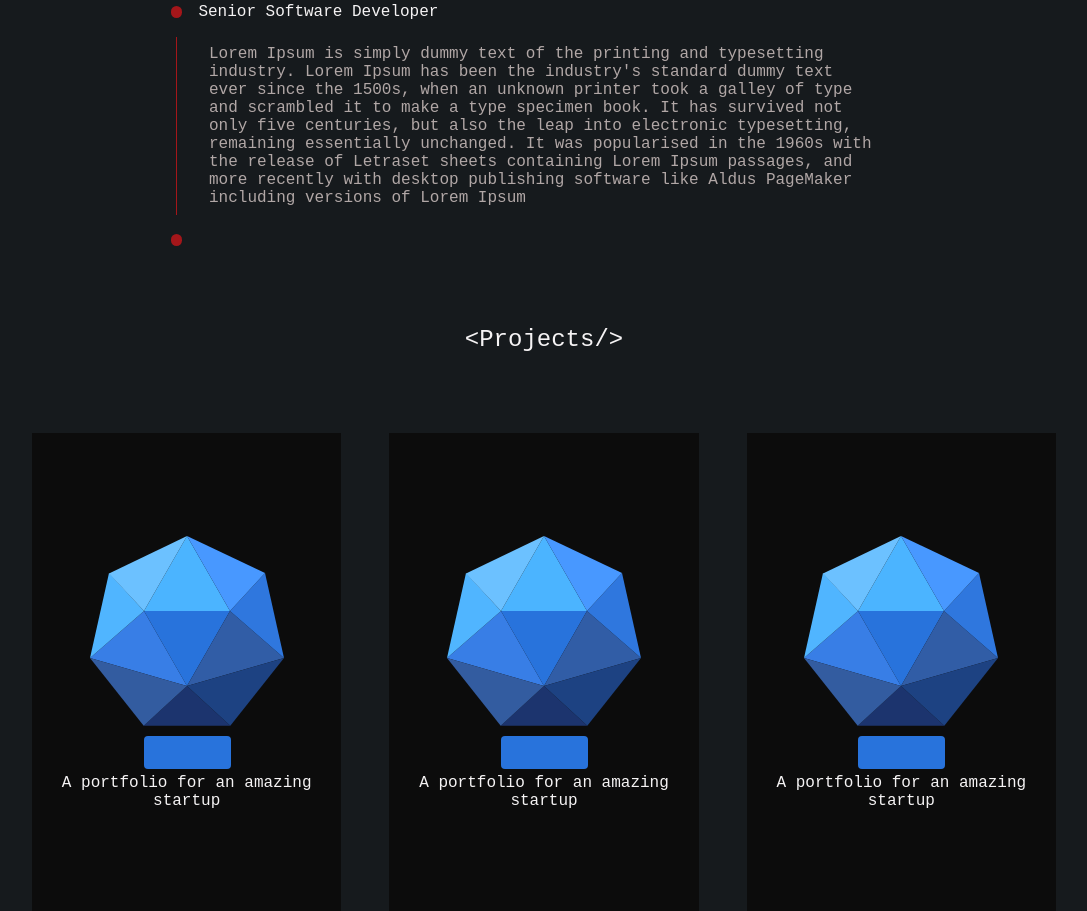
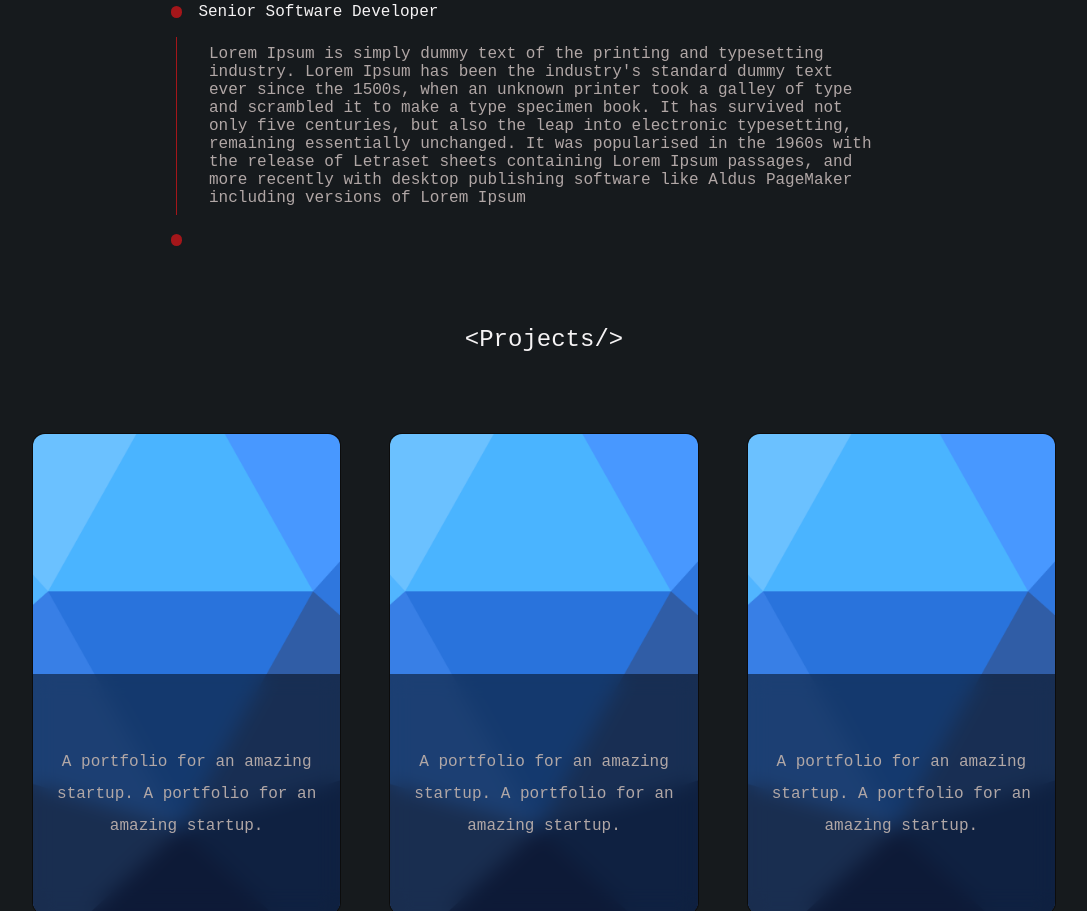
Before and after one commit to BalajiRekadi/portfolio, a plain HTML site: page index.html in a window 1280 px wide. Shown: the part 1889-2800 px from the top of the page, without its empty margins (96-1183 px from the left). Drawn offline with Linux system fonts and the light colour scheme.

Commit message:
added project cards

```diff
--- a/index.html
+++ b/index.html
@@ -162,28 +162,27 @@
         <div class="heading">&lt;Projects/&gt;</div>
         <div class="project-cards">
             <div class="card">
-                <div class="top">
-                    <img src="resources/inovyte.svg"/>
-                  </div>
-                  <div class="bottom">A portfolio for an amazing startup</div>
+                <img src="resources/inovyte.png"/>
+                <div class="bottom">A portfolio for an amazing startup. A portfolio for an amazing startup.</div>
             </div>
             <div class="card">
-                <div class="top">
-                    <img src="resources/inovyte.svg"/>
-                  </div>
-                  <div class="bottom">A portfolio for an amazing startup</div>
+                <img src="resources/inovyte.png"/>
+                <div class="bottom">A portfolio for an amazing startup. A portfolio for an amazing startup.</div>
             </div>
             <div class="card">
-                <div class="top">
-                    <img src="resources/inovyte.svg"/>
-                  </div>
-                  <div class="bottom">A portfolio for an amazing startup</div>
+                <img src="resources/inovyte.png"/>
+                <div class="bottom">A portfolio for an amazing startup. A portfolio for an amazing startup.</div>
             </div>
         </div>
       </section>
 
-      <section class="about"></section>
-      <footer class="footer"></footer>
+      <section class="about">
+        <div class="heading">&lt;About/&gt;</div>
+
+      </section>
+      <footer class="footer">
+        <span>All rights reserved to Balaji Rekadi</span>
+      </footer>
     </div>
   </body>
 </html>
--- a/style.css
+++ b/style.css
@@ -36,6 +36,10 @@
     justify-content: space-between;
     align-items: center;
     flex-wrap: wrap;
+    position: sticky;
+    top: 0px;
+    background-color: var(--background);
+    z-index: 1;
 }
 
 .header .logo {
@@ -280,12 +284,30 @@
 
 .project-cards .card {
     width: 20rem;
-    Height: 30rem;
+    height: 30rem;
+    position: relative;
+    border-radius: var(--border-radius);
+    border: 1px solid var(--secondary-background);
+}
+
+.project-cards .card img {
+    width: 100%;
+    height: 100%;
+    border-radius: var(--border-radius);
+}
+
+.project-cards .card .bottom {
+    position: absolute;
+    bottom: 0;
+    height: 50%;
+    width: 100%;
+    background-color: rgba(0, 0, 0, 0.5);
+    backdrop-filter: blur(10px);
+    border-bottom-left-radius: var(--border-radius);
+    border-bottom-right-radius: var(--border-radius);
     display: flex;
-    flex-direction: column;
-    background-color: var(--secondary-background);
-    justify-content: center;
     align-items: center;
     text-align: center;
-    border: var(--border-radius);
+    color: var(--text-color-grey);
+    line-height: 2rem;
 }
```
Also changed, not shown: resources/inovyte.png (added), resources/inovyte.svg (deleted).
